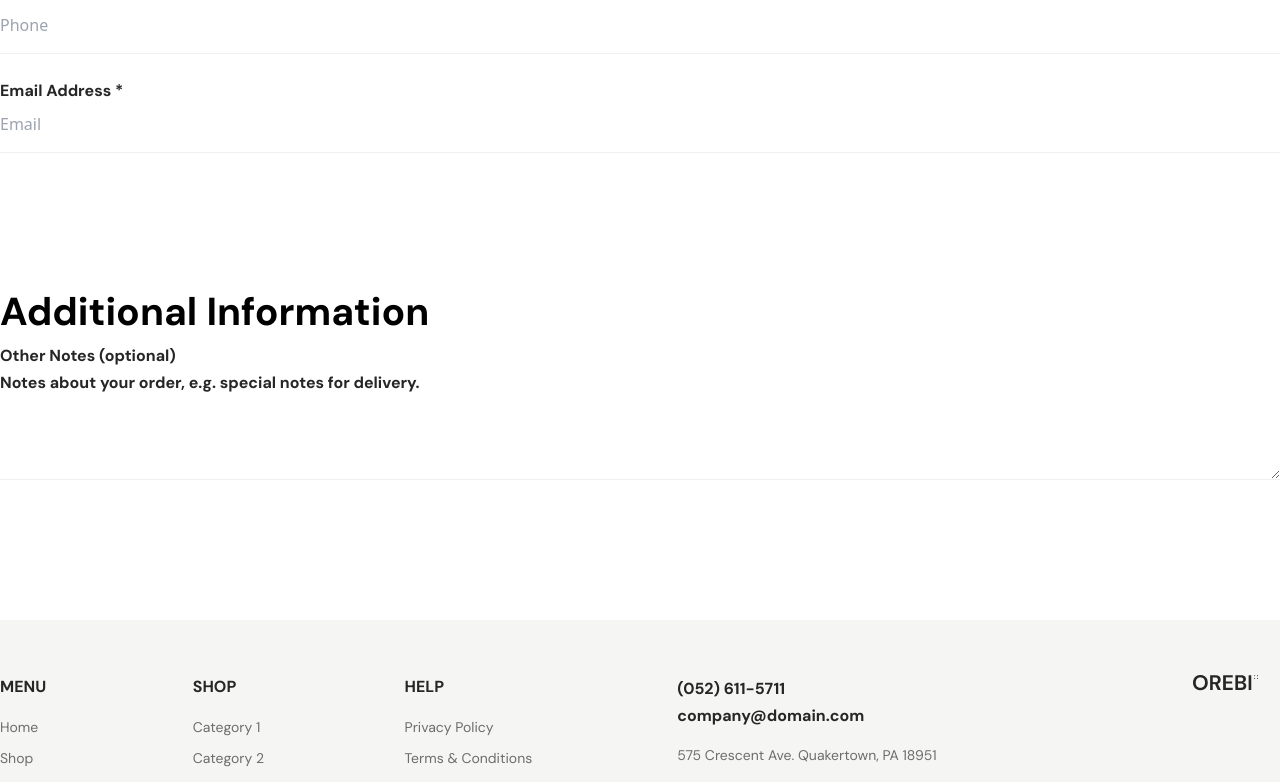
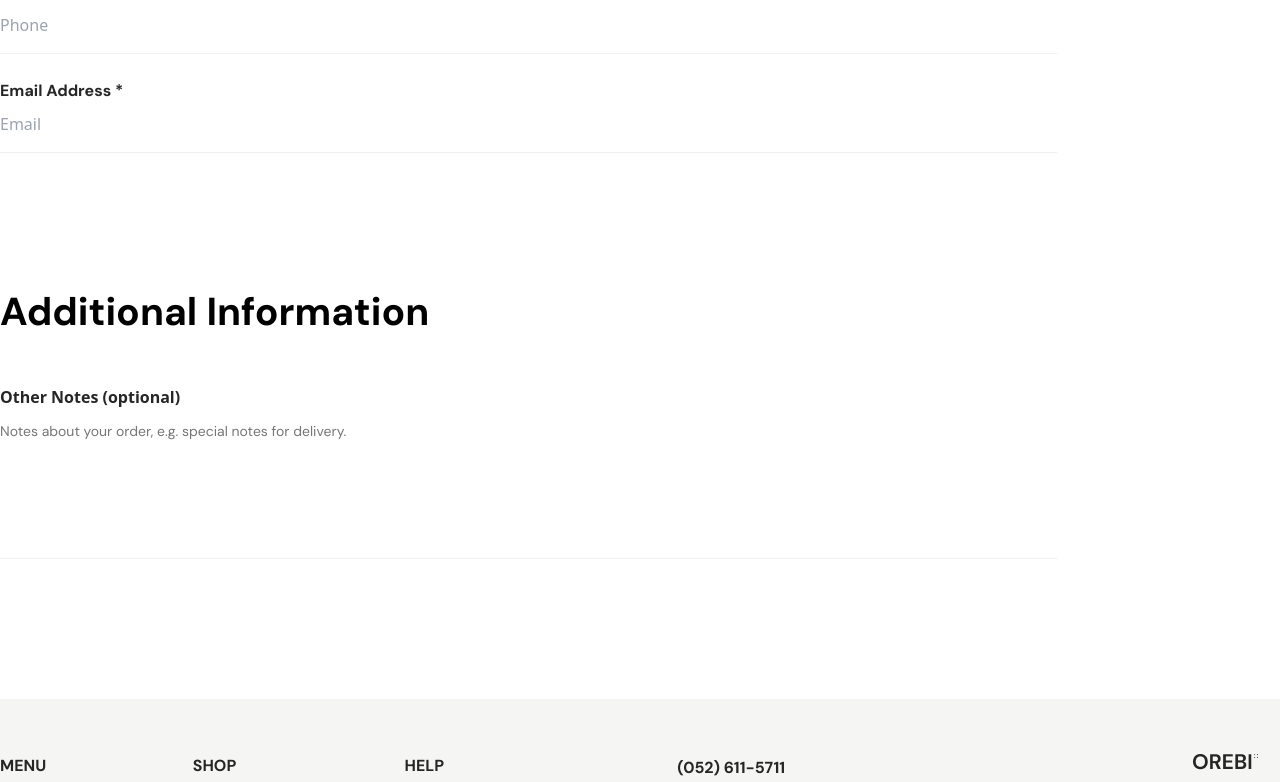
Before and after one commit to Nabab-Sharif/React-Project-5-Ecommerce-Orebi, a React (Vite) app: page /checkout in a window 1280 px wide. Shown: the part 1514-2296 px from the top of the page. Built offline with nearby package versions, Linux system fonts and the light colour scheme.

Commit message:
Disable Resizing of Textarea and checkout page Width add

```diff
--- a/src/pages/checkout/CheckoutPage.jsx
+++ b/src/pages/checkout/CheckoutPage.jsx
@@ -20,6 +20,9 @@ const CheckoutPage = () => {
     <>
       <section className="pt-[124px] pb-[140px]">
         <div className="max-w-container mx-auto">
+
+          <div className="w-[1057px]">
+
             <div>
               <h3 className="text-[49px] text-[#262626] font-bold font-dm capitalize mb-[11px]">Checkout</h3>
               <BreadCrumb lastPath={finalPath} />
@@ -112,12 +115,14 @@ const CheckoutPage = () => {
               </form>
 
               <h3 className="checkoutHeading">Additional Information</h3>
-            <div>
-              <textarea className="block w-full h-[138px] border-b-[1px] border-[#F0F0F0] outline-none  placeholder:text-base  placeholder:text-[#262626]  placeholder:font-dm  placeholder:font-bold  placeholder:leading-[27px]" placeholder={'Other Notes (optional) \nNotes about your order, e.g. special notes for delivery.'} />
+              <div className="mt-[42px]">
+                <label className="font-bold text-[#262626] text-[16px] leading-[27px]">Other Notes (optional)</label>
+                <textarea className="resize-none block w-full h-[138px] mt-[10px] border-b-[1px] border-[#F0F0F0] outline-none  placeholder:text-[14px] placeholder:font-normal placeholder:text-[#767676]  placeholder:font-dm " placeholder={'Notes about your order, e.g. special notes for delivery.'} />
               </div>
 
             </div>
             {/* form End here */}
+          </div>
 
         </div>
       </section>
```
Lines whose indentation alone changed are shown as unchanged.
